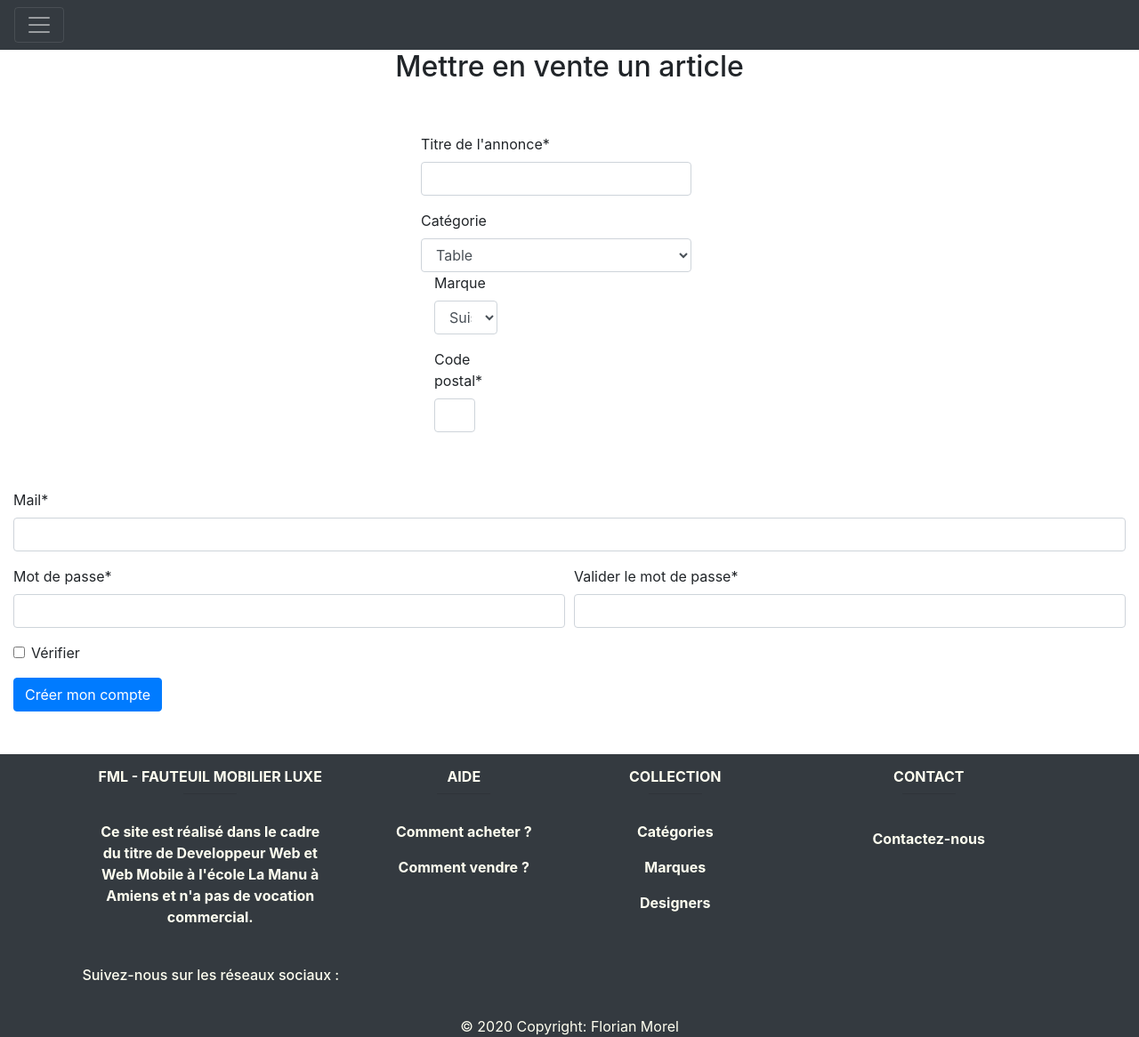
After one commit to FlorianMorel80/FML-Fauteuil-Mobilier-Luxe, a PHP site: page /buyAnArticle.html in a window 1280 px wide. The commit adds this page. Shown: the whole page at 89% size. Run offline with PHP 8.4, Linux system fonts and the light colour scheme; some libraries are stand-ins or nearby versions.

Commit message:
il faut terminer le buyAnArticle et bien vérifier les ID, créer modal acheter/vendre et surtout créer la page d'admin et rubrique mon compte

```diff
--- a/assets/css/style.css
+++ b/assets/css/style.css
@@ -70,6 +70,84 @@ li {
     list-style: none;
 }
 
+
+/**************************** Register Form ************************/
+.form-dark .font-small {
+    font-size: 0.8rem; }
+
+  .form-dark [type="radio"] + label,
+  .form-dark [type="checkbox"] + label {
+    font-size: 0.8rem; }
+
+  .form-dark [type="checkbox"] + label:before {
+    top: 2px;
+    width: 15px;
+    height: 15px; }
+
+  .form-dark .md-form label {
+    color: #fff; }
+
+  .form-dark input[type=email]:focus:not([readonly]) {
+    border-bottom: 1px solid #00C851;
+    -webkit-box-shadow: 0 1px 0 0 #00C851;
+    box-shadow: 0 1px 0 0 #00C851; }
+
+  .form-dark input[type=email]:focus:not([readonly]) + label {
+    color: #fff; }
+
+  .form-dark input[type=password]:focus:not([readonly]) {
+    border-bottom: 1px solid #00C851;
+    -webkit-box-shadow: 0 1px 0 0 #00C851;
+    box-shadow: 0 1px 0 0 #00C851; }
+
+  .form-dark input[type=password]:focus:not([readonly]) + label {
+    color: #fff; }
+
+  .form-dark input[type="checkbox"] + label:before {
+    content: '';
+    position: absolute;
+    top: 0;
+    left: 0;
+    width: 17px;
+    height: 17px;
+    z-index: 0;
+    border: 1.5px solid #fff;
+    border-radius: 1px;
+    margin-top: 2px;
+    -webkit-transition: 0.2s;
+    transition: 0.2s; }
+
+  .form-dark input[type="checkbox"]:checked + label:before {
+    top: -4px;
+    left: -3px;
+    width: 12px;
+    height: 22px;
+    border-style: solid;
+    border-width: 2px;
+    border-color: transparent #00c851 #00c851 transparent;
+    -webkit-transform: rotate(40deg);
+    -ms-transform: rotate(40deg);
+    transform: rotate(40deg);
+    -webkit-backface-visibility: hidden;
+    -webkit-transform-origin: 100% 100%;
+    -ms-transform-origin: 100% 100%;
+    transform-origin: 100% 100%; }
+
+  .form-dark .modal-header {
+      border-bottom: none;
+  }
+
+  #registerForm label, p{
+      font-weight: bolder;
+  }
+
+
+
+
+/********************** End of Register Form ***********************/
+
+
+
 /************************ End of Form ****************************/
 
 
--- /dev/null
+++ b/buyAnArticle.html
@@ -0,0 +1,317 @@
+<!DOCTYPE html>
+<html lang="fr">
+
+<head>
+  <meta charset="UTF-8">
+  <meta name="viewport" content="width=device-width, initial-scale=1.0">
+
+  <!-- Boostrap Link -->
+  <link rel="stylesheet" href="https://cdn.jsdelivr.net/npm/bootstrap@4.5.3/dist/css/bootstrap.min.css"
+    integrity="sha384-TX8t27EcRE3e/ihU7zmQxVncDAy5uIKz4rEkgIXeMed4M0jlfIDPvg6uqKI2xXr2" crossorigin="anonymous">
+
+
+  <!-- CSS Link -->
+
+
+  <link rel="stylesheet" href="assets/css/animation.css">
+  <link rel="stylesheet" href="assets/css/style.css">
+  <title>FML - Fauteul Mobilier Luxe </title>
+</head>
+
+
+<body>
+
+  <main role="main">
+
+    <header>
+
+      <div class="pos-f-t">
+        <div class="collapse" id="navbarToggleExternalContent">
+          <div class="bg-dark p-4">
+
+            <h4 class="text-white">FML - Fauteuil Mobilier Luxe</h4>
+            <span class="text-muted">Faites de votre maison un lieu unique</span>
+
+            <ul class="navbar-nav">
+              <li class="nav-item px-5">
+                <a class="nav-link " href="#">Catégories</a>
+              </li>
+              <li class="nav-item px-5">
+                <a class="nav-link" href="#">Marques</a>
+              </li>
+              <li class="nav-item px-5" class=>
+                <a class="nav-link" href="#">Designer</a>
+              </li>
+              <li class="nav-item px-5 d-flex justify-content-flex-end">
+                <a class="nav-link pr-5" href="registrationForm.html">S'inscrire</a>
+                <a class="nav-link pl-5" data-toggle="modal" data-target="#registerForm" href="#registerForm">Se connecter</a>
+              </li>
+            </ul>
+          </div>
+        </div>
+        <nav class="navbar navbar-dark bg-dark">
+          <button class="navbar-toggler" type="button" data-toggle="collapse" data-target="#navbarToggleExternalContent"
+            aria-controls="navbarToggleExternalContent" aria-expanded="false"
+            aria-label="breadcrumb">
+            <span class="navbar-toggler-icon"></span>
+
+          </button>
+        </nav>
+
+      </div>
+    </header>
+
+
+
+
+
+
+
+
+<!-- Mettre en vente un article -->
+<h2>Mettre en vente un article</h2>
+<!-- Formulaire d'inscription Professionnel -->
+<div class="container-fluid">
+  <div class="row col-12 d-flex justify-content-center py-5">
+    <form>
+      <div class="form-group">
+        <label for="inputAddress">Titre de l'annonce*</label>
+        <input type="text" class="form-control" id="inputAddress">
+      </div>
+      <div class="form-group">
+        <label for="inputCategory">Catégorie</label>
+        <select id="inputCategory" class="form-control">
+          <option selected>Choose...</option>
+          <option selected>Bureau</option>
+          <option selected>Chaise</option>
+          <option selected>Table</option>
+        </select>
+          <div class="form-group col-md-4">
+            <label for="inputMark">Marque</label>
+            <select id="inputState" class="form-control">
+              <option selected>Choose...</option>
+              <option selected>Belgique</option>
+              <option selected>France</option>
+              <option selected>Suisse</option>
+            </select>
+          </div>
+          <div class="form-group col-md-3">
+            <label for="postal">Code postal*</label>
+            <input type="text" class="form-control" id="postal">
+          </div>
+        </div>
+      </div>
+      <div class="form-row">
+        <div class="form-group col-md-12">
+          <label for="inputEmail">Mail*</label>
+          <input type="email" class="form-control" id="inputEmail4">
+        </div>
+      </div>
+        <div class="form-row">
+          <div class="form-group col-md-6">
+            <label for="inputPassword4">Mot de passe*</label>
+            <input type="password" class="form-control" id="inputPassword4">
+          </div>
+          <div class="form-group col-md-6">
+            <label for="inputVerificationPassword">Valider le mot de passe*</label>
+            <input type="password" class="form-control" id="inputEmail4">
+          </div>
+
+        </div>
+        <div class="form-group">
+          <div class="form-check">
+            <input class="form-check-input" type="checkbox" id="gridCheck">
+            <label class="form-check-label" for="gridCheck">
+              Vérifier
+            </label>
+          </div>
+        </div>
+        <button type="submit" class="btn btn-primary">Créer mon compte</button>
+    </form>
+  </div>
+</div>
+<!-- Fin de page de mise en vente d'un article -->
+
+
+
+
+
+
+
+
+
+
+
+
+
+
+
+
+
+    <footer class=" page-footer font-small unique-color-dark">
+
+
+
+        <!-- Footer Links -->
+        <div class="container text-center text-md-left mt-5">
+
+          <!-- Grid row -->
+          <div class="row mt-3 text-center">
+
+            <!-- Grid column -->
+            <div class="col-12 col-md-3 col-lg-4 col-xl-3 mx-auto mb-4">
+
+              <!-- Content -->
+              <h6 class="text-uppercase font-weight-bold">FML - Fauteuil Mobilier Luxe</h6>
+              <hr class="deep-purple accent-2 mb-4 mt-0 d-inline-block mx-auto" style="width: 60px;">
+              <p>Ce site est réalisé dans le cadre du titre de Developpeur Web et Web Mobile à l'école
+                La Manu à Amiens et n'a pas de vocation commercial. </p>
+
+            </div>
+            <!-- Grid column -->
+
+            <!-- Grid column -->
+            <div class="col-md-2 col-lg-2 col-xl-2 mx-auto mb-4">
+
+              <!-- Links -->
+              <h6 class="text-uppercase font-weight-bold">AIDE</h6>
+              <hr class="deep-purple accent-2 mb-4 mt-0 d-inline-block mx-auto" style="width: 60px;">
+              <p>
+                <a href="#!">Comment acheter ? </a>
+              </p>
+              <p>
+                <a href="#!">Comment vendre ?</a>
+              </p>
+
+            </div>
+            <!-- Grid column -->
+
+            <!-- Grid column -->
+            <div class="col-md-3 col-lg-2 col-xl-2 mx-auto mb-4">
+
+              <!-- Links -->
+              <h6 class="text-uppercase font-weight-bold">Collection</h6>
+              <hr class="deep-purple accent-2 mb-4 mt-0 d-inline-block mx-auto" style="width: 60px;">
+              <p>
+                <a href="#!">Catégories</a>
+              </p>
+              <p>
+                <a href="#!">Marques</a>
+              </p>
+              <p>
+                <a href="#!">Designers</a>
+              </p>
+
+
+            </div>
+            <!-- Grid column -->
+
+            <!-- Grid column -->
+            <div class="col-md-4 col-lg-3 col-xl-3 mx-auto mb-md-0 mb-4">
+
+              <!-- Links -->
+              <h6 class="text-uppercase font-weight-bold">Contact</h6>
+              <hr class="deep-purple accent-2 mb-4 mt-0 d-inline-block mx-auto" style="width: 60px;">
+              <p>
+                <a class="nav-link" data-toggle="modal" data-target="#contact"
+                  href="">Contactez-nous</a></p>
+
+
+            </div>
+            <!-- Grid column -->
+
+          </div>
+          <!-- Grid row -->
+
+        </div>
+        <!-- Footer Links -->
+        <div style="background-color: #343A40;">
+          <div class="container">
+
+            <!-- Grid row-->
+            <div class="row py-1 d-flex align-items-center">
+
+              <!-- Grid column -->
+              <div class="col-md-6 col-lg-9 text-center text-md-left mb-2 mb-md-0">
+                <h6 class="mb-0">Suivez-nous sur les réseaux sociaux :</h6>
+              </div>
+              <!-- Grid column -->
+
+              <!-- Grid column -->
+              <div class="col-md-6 col-lg-7 text-center text-md-right">
+
+                <!-- Facebook -->
+                <a class="fb-ic">
+                  <i class="fab fa-facebook-f white-text mr-4"> </i>
+                </a>
+                <!-- Twitter -->
+                <a class="tw-ic">
+                  <i class="fab fa-twitter white-text mr-4"> </i>
+                </a>
+                <!-- Google +-->
+                <a class="gplus-ic">
+                  <i class="fab fa-google-plus-g white-text mr-4"> </i>
+                </a>
+                <!--Linkedin -->
+                <a class="li-ic">
+                  <i class="fab fa-linkedin-in white-text mr-4"> </i>
+                </a>
+                <!--Instagram-->
+                <a class="ins-ic">
+                  <i class="fab fa-instagram white-text"> </i>
+                </a>
+
+              </div>
+              <!-- Grid column -->
+
+            </div>
+            <!-- Grid row-->
+
+          </div>
+        </div>
+        <!-- Copyright -->
+        <div class="footer-copyright text-center pt-2">© 2020 Copyright:
+          <a href="https://github.com/FlorianMorel80"> Florian Morel</a>
+        </div>
+        <!-- Copyright -->
+
+        </footer>
+        <!-- Footer -->
+        <!-- End of Footer -->
+</main>
+
+
+<!-- Script -->
+<script src=" assets/js/main.js "></script>
+
+
+<!-- Script Bootstrap -->
+<script src=" https://cdnjs.cloudflare.com/ajax/libs/popper.js/1.12.9/umd/popper.min.js "
+integrity=" sha384-ApNbgh9B+Y1QKtv3Rn7W3mgPxhU9K/ScQsAP7hUibX39j7fakFPskvXusvfa0b4Q " crossorigin=" anonymous ">
+</script>
+<script src=" https://maxcdn.bootstrapcdn.com/bootstrap/4.0.0/js/bootstrap.min.js "
+integrity=" sha384-JZR6Spejh4U02d8jOt6vLEHfe/JQGiRRSQQxSfFWpi1MquVdAyjUar5+76PVCmYl " crossorigin=" anonymous ">
+</script>
+<script src=" https://code.jquery.com/jquery-3.5.1.slim.min.js "
+integrity=" sha384-DfXdz2htPH0lsSSs5nCTpuj/zy4C+OGpamoFVy38MVBnE+IbbVYUew+OrCXaRkfj " crossorigin=" anonymous ">
+</script>
+<script src=" https://cdn.jsdelivr.net/npm/bootstrap@4.5.3/dist/js/bootstrap.bundle.min.js "
+integrity=" sha384-ho+j7jyWK8fNQe+A12Hb8AhRq26LrZ/JpcUGGOn+Y7RsweNrtN/tE3MoK7ZeZDyx " crossorigin=" anonymous ">
+</script>
+
+<!--Fonction nav bar-->
+<script>
+$(document).ready(function () {
+$(document).click(function (event) {
+var clickover = $(event.target);
+var _opened = $(" .navbar-collapse ").hasClass(" show ");
+if (_opened === true && !clickover.hasClass(" navbar-toggler ")) {
+$(" .navbar-toggler ").click();
+}
+});
+});
+</script>
+
+</body>
+
+</html>
```
Also changed, not shown: index.html (+73 -4 lines), registrationForm.html (+41 -25 lines), 1 other file.
